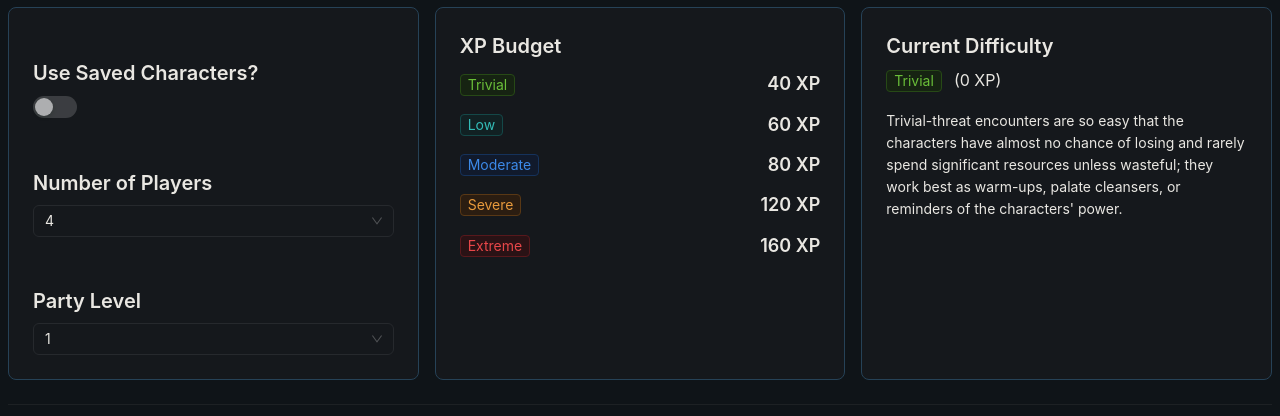
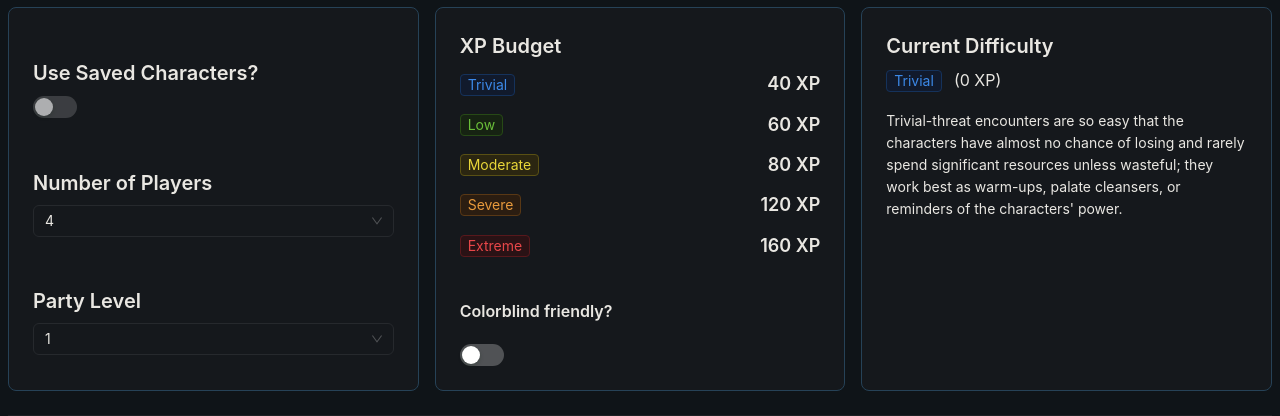
Before and after one commit to RobinPhillips98/trailmarker, a React (Vite) app in the folder frontend/: page / in a window 1280 px wide. Shown: the part 229-645 px from the top of the page. Built offline with nearby package versions, Linux system fonts and the light colour scheme; no server answers.

Commit message:
Frontend: added colorblind friendly color pallete for difficulty

```diff
--- a/frontend/src/js/components/homepage/overview/Overview.jsx
+++ b/frontend/src/js/components/homepage/overview/Overview.jsx
@@ -25,7 +25,8 @@ import { AuthContext } from "../../../contexts/AuthContext";
  */
 export default function Overview(props) {
   const { selectedEnemies, handleLoad, clearEncounter } = props;
-  const [switched, setSwitched] = useState(false);
+  const [useSaved, setUseSaved] = useState(false);
+  const [colorBlind, setColorBlind] = useState(false);
 
   const { token, user } = useContext(AuthContext);
 
@@ -47,17 +48,21 @@ export default function Overview(props) {
           setPartySize(characters.length);
         } else {
           alert("No saved characters!");
-          setSwitched(false);
+          setUseSaved(false);
         }
       } catch (error) {
         errorAlert("Error fetching characters", error);
       }
     }
-    if (switched) getPartyInfoFromServer();
-  }, [switched, token]);
+    if (useSaved) getPartyInfoFromServer();
+  }, [useSaved, token]);
 
-  function handleChange() {
-    setSwitched(!switched);
+  function handleChangeSaved() {
+    setUseSaved(!useSaved);
+  }
+
+  function handleChangeColorBlind() {
+    setColorBlind(!colorBlind);
   }
 
   const [partySize, setPartySize] = useState(4);
@@ -151,6 +156,22 @@ export default function Overview(props) {
     else setDifficulty("extreme");
   }, [xp, budget]);
 
+  const difficultyColors = colorBlind
+    ? {
+        trivial: "#164c64",
+        low: "#0e288e",
+        moderate: "#881a58",
+        severe: " #b32db5",
+        extreme: "#a53606",
+      }
+    : {
+        trivial: "blue",
+        low: "green",
+        moderate: "yellow",
+        severe: "orange",
+        extreme: "red",
+      };
+
   const navigate = useNavigate();
 
   function handleClick() {
@@ -179,17 +200,26 @@ export default function Overview(props) {
           <PartyInfoForm
             partySize={partySize}
             partyLevel={partyLevel}
-            switched={switched}
+            switched={useSaved}
             handlePartySize={handlePartySize}
             handlePartyLevel={handlePartyLevel}
-            handleChange={handleChange}
+            handleChange={handleChangeSaved}
           />
         </Col>
         <Col xs={24} sm={12} md={8}>
-          <XPBudget budget={budget} />
+          <XPBudget
+            budget={budget}
+            switched={colorBlind}
+            handleChange={handleChangeColorBlind}
+            colors={difficultyColors}
+          />
         </Col>
         <Col xs={24} md={8}>
-          <CurrentDifficultyDisplay difficulty={difficulty} xp={xp} />
+          <CurrentDifficultyDisplay
+            difficulty={difficulty}
+            xp={xp}
+            colors={difficultyColors}
+          />
         </Col>
       </Row>
 
--- a/frontend/src/js/components/homepage/overview/subcomponents/CurrentDifficultyDisplay.jsx
+++ b/frontend/src/js/components/homepage/overview/subcomponents/CurrentDifficultyDisplay.jsx
@@ -11,50 +11,49 @@ import { toTitleCase } from "../../../../services/helpers";
  * @param {number} props.xp The experience point cost of the current encounter
  * @returns {JSX.Element}
  */
-export default function CurrentDifficultyDisplay({ difficulty, xp }) {
+export default function CurrentDifficultyDisplay({ difficulty, xp, colors }) {
   const { Title, Text } = Typography;
 
   const [description, setDescription] = useState("");
   const [difficultyColor, setDifficultyColor] = useState("");
 
-  // Set difficulty description and color based on current difficulty
   useEffect(() => {
     switch (difficulty) {
       case "trivial":
         setDescription(
           "Trivial-threat encounters are so easy that the characters have almost no chance of losing and rarely spend significant resources unless wasteful; they work best as warm-ups, palate cleansers, or reminders of the characters' power.",
         );
-        setDifficultyColor("green");
+        setDifficultyColor(colors.trivial);
         break;
       case "low":
         setDescription(
           "Low-threat encounters offer a surface-level challenge that may use some of the party's resources but rarely endanger the entire group unless they use very poor tactics.",
         );
-        setDifficultyColor("cyan");
+        setDifficultyColor(colors.low);
         break;
       case "moderate":
         setDescription(
           "Moderate-threat encounters pose a serious challenge that requires sound tactics and resource management, though the characters are still unlikely to be completely overpowered.",
         );
-        setDifficultyColor("blue");
+        setDifficultyColor(colors.moderate);
         break;
       case "severe":
         setDescription(
           "Severe-threat encounters are among the toughest battles a group can win, suited for major story moments like boss fights, where poor tactics or bad luck could easily lead to death or retreat.",
         );
-        setDifficultyColor("orange");
+        setDifficultyColor(colors.severe);
         break;
       case "extreme":
         setDescription(
           "Extreme-threat encounters are nearly even matches for the characters and should be used sparingly—typically for climactic finales or highly skilled groups—since they carry a real risk of a total party defeat.",
         );
-        setDifficultyColor("red");
+        setDifficultyColor(colors.extreme);
         break;
       default:
         setDescription("Error: Invalid difficulty level");
-        setDifficultyColor("default");
+        setDifficultyColor("gray");
     }
-  }, [difficulty]);
+  }, [difficulty, colors]);
 
   return (
     <Card style={{ height: "100%" }}>
--- a/frontend/src/js/components/homepage/overview/subcomponents/XPBudget.jsx
+++ b/frontend/src/js/components/homepage/overview/subcomponents/XPBudget.jsx
@@ -1,4 +1,4 @@
-import { Typography, Card, Space, Tag } from "antd";
+import { Typography, Card, Space, Tag, Switch } from "antd";
 
 /**
  * A component to display the XP budget for the current party size
@@ -7,15 +7,15 @@ import { Typography, Card, Space, Tag } from "antd";
  * @param {object} props.budget The XP budget for the current party size
  * @returns {JSX.Element}
  */
-export default function XPBudget({ budget }) {
+export default function XPBudget({ budget, switched, handleChange, colors }) {
   const { Title, Text } = Typography;
 
   const budgetTiers = [
-    { label: "Trivial", xp: budget.trivial, color: "green" },
-    { label: "Low", xp: budget.low, color: "cyan" },
-    { label: "Moderate", xp: budget.moderate, color: "blue" },
-    { label: "Severe", xp: budget.severe, color: "orange" },
-    { label: "Extreme", xp: budget.extreme, color: "red" },
+    { label: "Trivial", xp: budget.trivial, color: colors.trivial },
+    { label: "Low", xp: budget.low, color: colors.low },
+    { label: "Moderate", xp: budget.moderate, color: colors.moderate },
+    { label: "Severe", xp: budget.severe, color: colors.severe },
+    { label: "Extreme", xp: budget.extreme, color: colors.extreme },
   ];
 
   return (
@@ -42,6 +42,10 @@ export default function XPBudget({ budget }) {
             </Text>
           </div>
         ))}
+        <Title level={5} style={{ marginBottom: 8 }}>
+          Colorblind friendly?
+        </Title>
+        <Switch checked={switched} onChange={handleChange} />
       </Space>
     </Card>
   );
```
